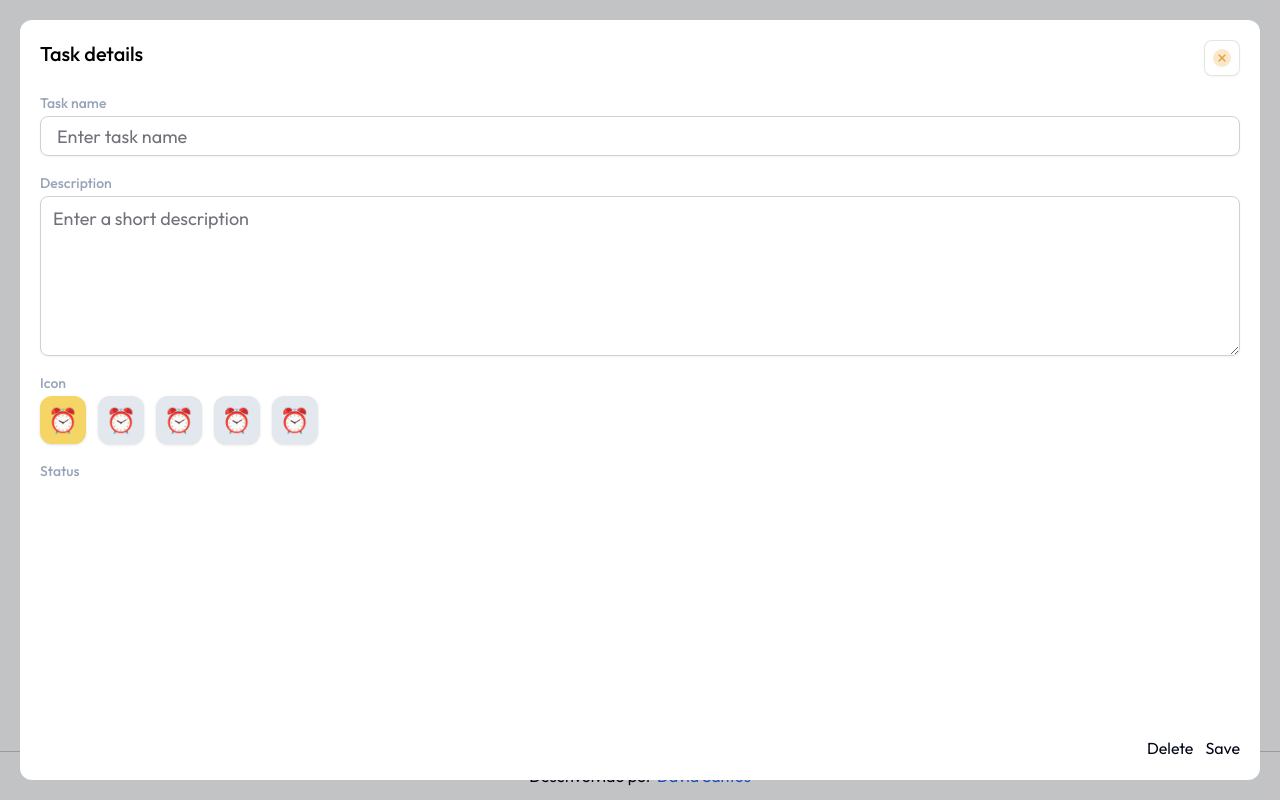
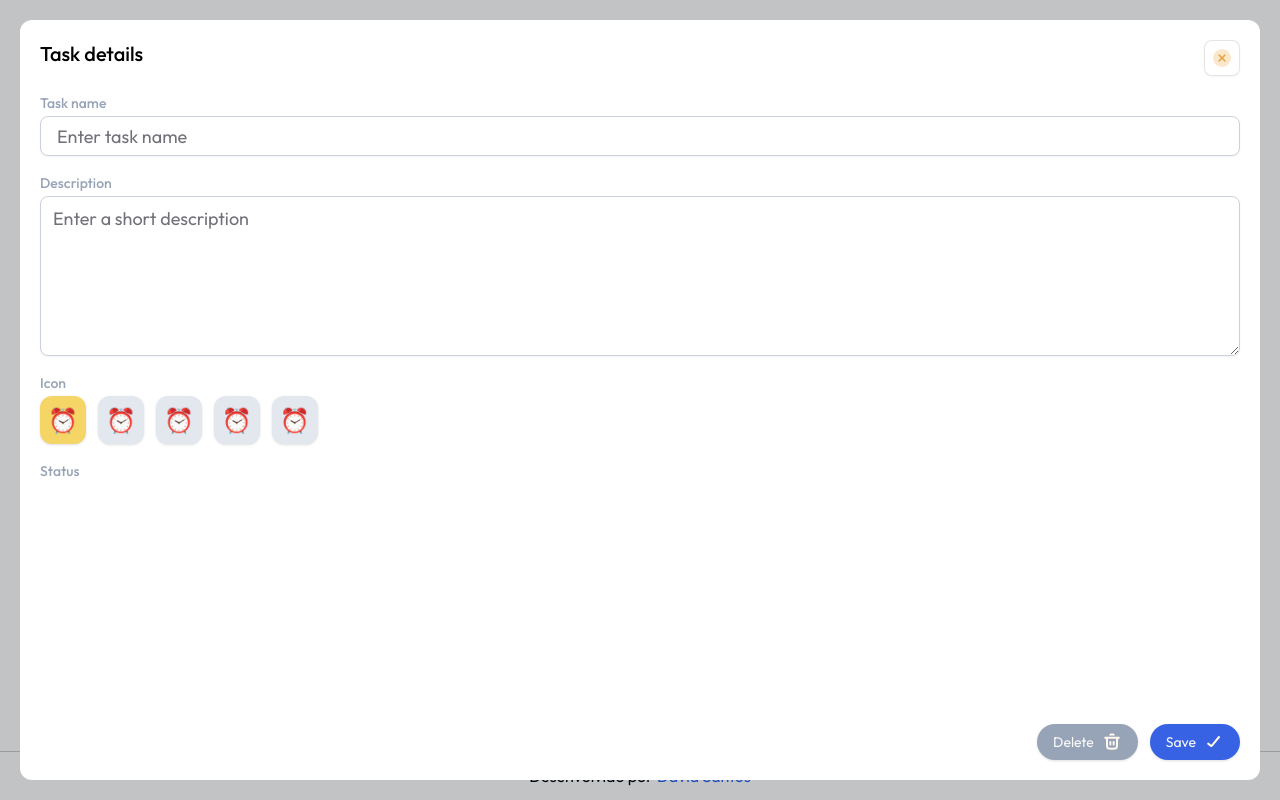
Before and after one commit to DavidSntdev/tarefas-hub, a Next.js app: page / in a window 1280 px wide. Both pictures are taken after a click on the button 640 px from the left and 493 px from the top of the page. Built offline with nearby package versions, Linux system fonts and the light colour scheme.

Commit message:
Update: style buttons in taskConfig && error resolution in corHover

```diff
--- /dev/null
+++ b/app/components/conteudo/tasksConfig/footer/footerTasks.tsx
@@ -0,0 +1,40 @@
+import { corHover } from "@/app/utils/corHover";
+import { Button } from "@/components/ui/button";
+import Image from "next/image";
+
+export default function FooterTasks() {
+  const bgSave = "bg-azul";
+  const hoverSave = corHover(bgSave);
+
+  const bgDelete = "bg-cinzaEscuro";
+  const hoverDelete = corHover(bgDelete);
+
+  return (
+    <div className="w-full flex gap-3 justify-end items-center">
+      <Button
+        className={`rounded-full flex justify-center gap-2 ${bgDelete} ${hoverDelete} font-normal`}
+      >
+        Delete
+        <Image
+          src="/icons/trash.svg"
+          className=" rounded-full size-5"
+          alt="icons"
+          width={20}
+          height={20}
+        />
+      </Button>
+      <Button
+        className={`rounded-full flex justify-center gap-2 ${bgSave} ${hoverSave} font-normal`}
+      >
+        Save
+        <Image
+          src="/icons/Done_round.svg"
+          className=" rounded-full size-5"
+          alt="icons"
+          width={20}
+          height={20}
+        />
+      </Button>
+    </div>
+  );
+}
--- a/app/components/conteudo/tasksConfig/tasksConfig.tsx
+++ b/app/components/conteudo/tasksConfig/tasksConfig.tsx
@@ -3,6 +3,7 @@ import InputIcons from "./inputs/inputIcons";
 import HeaderTasks from "./header/headerTasks";
 import InputName from "./inputs/inputName";
 import InputDescription from "./inputs/inputDescription";
+import FooterTasks from "./footer/footerTasks";
 
 interface TasksConfigProps {
   cancelar: () => void;
@@ -21,10 +22,7 @@ export default function TasksConfig(props: TasksConfigProps) {
             <LabelTasks text="Status" htmlFor="status" />
           </div>
         </div>
-        <div className="w-full flex gap-3 justify-end items-center">
-          <button>Delete</button>
-          <button>Save</button>
-        </div>
+        <FooterTasks />
       </div>
     </div>
   );
--- a/app/utils/corHover.ts
+++ b/app/utils/corHover.ts
@@ -1,3 +1,3 @@
 export const corHover = (cor: string) => {
-  return `hover:${cor}/60`;
+  return `hover:${cor} hover:bg-opacity-60`;
 };
```
